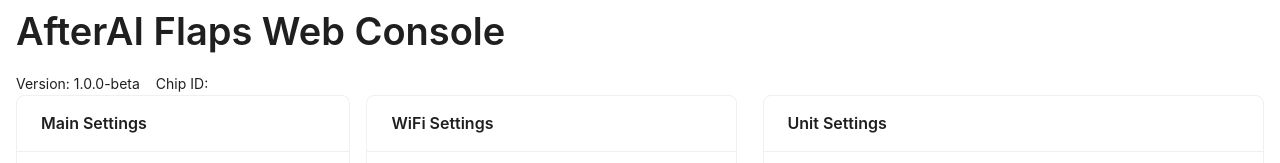
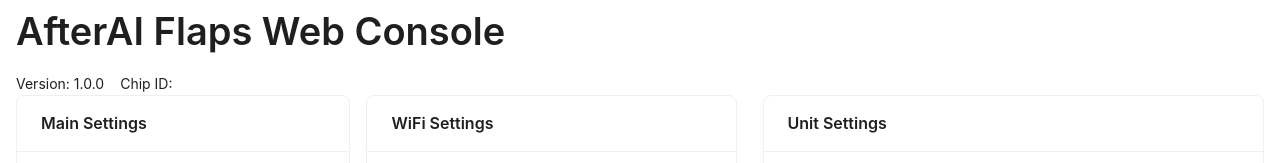
Before and after one commit to AfterAILab/flaps-esp, a React (Vite) app in the folder web/: page / in a window 1280 px wide. Shown: the top 163 px of the page. Built offline with nearby package versions, Linux system fonts and the light colour scheme; no server answers.

Commit message:
Brand as 1.0.0

```diff
--- a/web/src/utils.ts
+++ b/web/src/utils.ts
@@ -1,6 +1,6 @@
 export function getVersionInfo() {
     return {
-        semanticVersion: "1.0.0-beta",
+        semanticVersion: "1.0.0",
     }
 }
 
```
